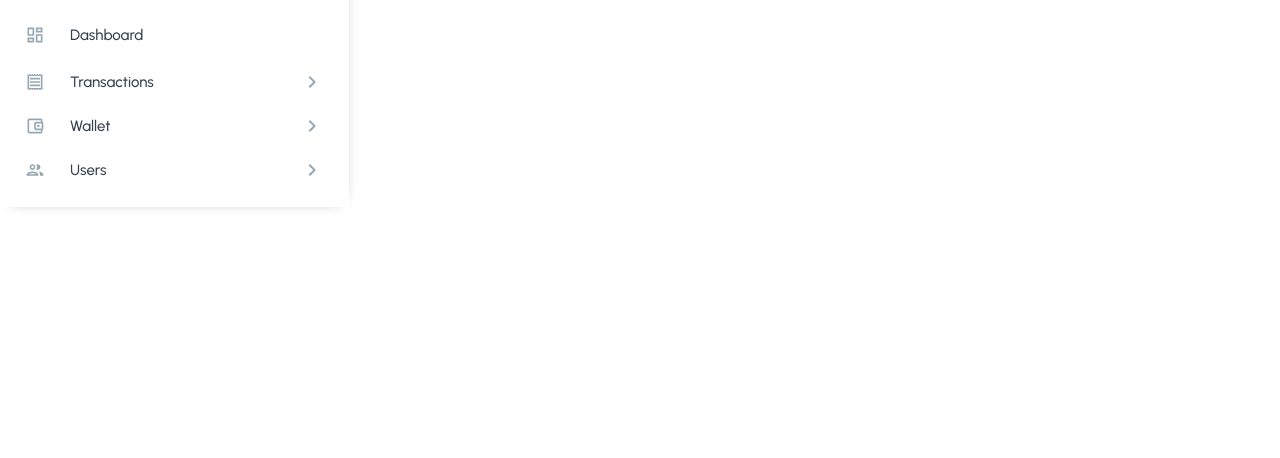
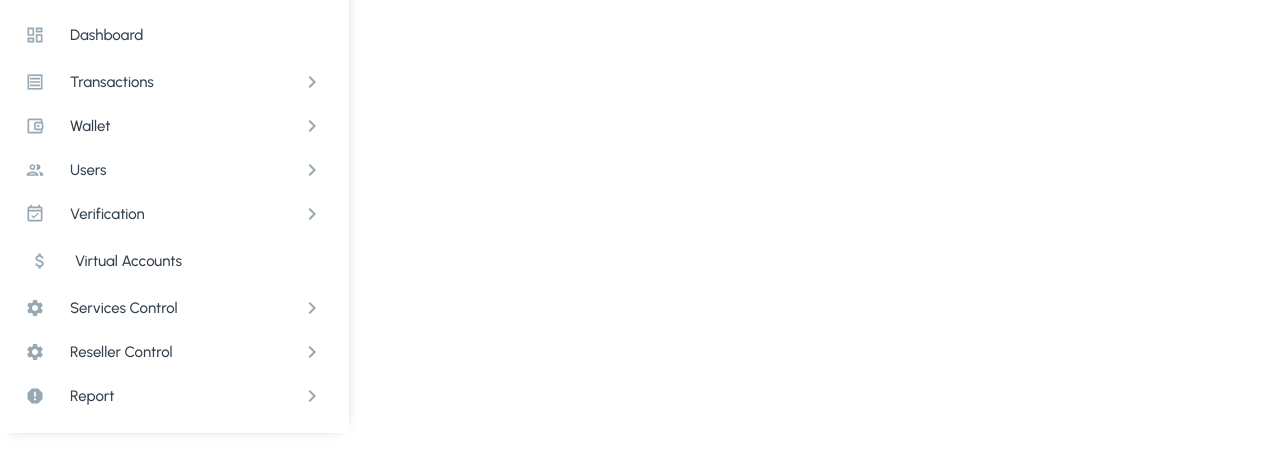
Before and after one commit to stivex001/MCD-Dashbord, a React (Create React App) app: page / in a window 1280 px wide. Shown: the part 305-763 px from the top of the page. Built offline with nearby package versions, Linux system fonts and the light colour scheme.

Commit message:
added styles to the sublinks

```diff
--- a/src/components/Linklist/LinkList.jsx
+++ b/src/components/Linklist/LinkList.jsx
@@ -1,14 +1,18 @@
 import {
   AccountBalanceWalletOutlined,
+  AttachMoney,
+  EventAvailableOutlined,
   GroupOutlined,
   KeyboardArrowDownOutlined,
   KeyboardArrowRightOutlined,
   ReceiptOutlined,
+  Report,
+  Settings,
 } from "@mui/icons-material";
 import { useState } from "react";
 import { Link } from "react-router-dom";
 import styled from "styled-components";
-import { transactions, Users, wallets } from "./data";
+import { reports, resellers, services, transactions, Users, verifications, wallets } from "./data";
 
 const Container = styled.div`
   display: flex;
@@ -34,11 +38,27 @@ const AccordionList = styled.div`
   gap: 20px;
   margin: 20px 40px;
 `;
+const UnListItem = styled.li`
+  display: flex;
+  align-items: center;
+  gap: 20px;
+  padding: 5px;
+  cursor: pointer;
+  border-radius: 10px;
+  font-size: 15px;
+  font-weight: 500;
+  color: #98a8b2;
+`;
 
 const LinkList = ({ icon, to, desc }) => {
   const [showTransactions, setShowTransactions] = useState(false);
   const [showWallets, setShowWallets] = useState(false);
   const [showUsers, setShowUsers] = useState(false);
+  const [showVerifications, setShowVerifications] = useState(false);
+  const [showServices, setShowServices] = useState(false);
+  const [showReseller, setShowReseller] = useState(false);
+  const [showReport, setShowReport] = useState(false);
+
 
   const handleTransClick = () => {
     setShowTransactions(!showTransactions);
@@ -49,6 +69,18 @@ const LinkList = ({ icon, to, desc }) => {
   };
   const handleUserClick = () => {
     setShowUsers(!showUsers);
+  };
+  const handleVerification = () => {
+    setShowVerifications(!showVerifications);
+  };
+  const handleService = () => {
+    setShowServices(!showServices);
+  };
+  const handleReseller = () => {
+    setShowReseller(!showReseller);
+  };
+  const handleReport = () => {
+    setShowReport(!showReport);
   };
 
   return (
@@ -148,6 +180,150 @@ const LinkList = ({ icon, to, desc }) => {
           ))}
         </AccordionList>
       )}
+
+      <ListItemWrapper>
+        <ListContent>
+          <EventAvailableOutlined
+            style={{
+              marginRight: "5px",
+              fontSize: "20px",
+              color: "#98a8b2",
+            }}
+          />
+          <Span>Verification</Span>
+        </ListContent>
+        {showVerifications ? (
+          <KeyboardArrowDownOutlined onClick={handleVerification} />
+        ) : (
+          <KeyboardArrowRightOutlined onClick={handleVerification} />
+        )}
+      </ListItemWrapper>
+
+      {showVerifications && (
+        <AccordionList>
+          {verifications.map((verification) => (
+            <Link
+              key={verification.id}
+              style={{ textDecoration: "none", color: "#6d6a71" }}
+              to={verification.to}
+            >
+              {verification.title}
+            </Link>
+          ))}
+        </AccordionList>
+      )}
+
+      <Link
+        style={{ textDecoration: "none", color: "inherit" }}
+        to="/virtual-accounts"
+      >
+        <UnListItem>
+          <AttachMoney
+            style={{
+              marginRight: "5px",
+              fontSize: "20px",
+              color: "#98a8b2",
+            }}
+          />
+          <Span>Virtual Accounts</Span>
+        </UnListItem>
+      </Link>
+
+      <ListItemWrapper>
+        <ListContent>
+          <Settings
+            style={{
+              marginRight: "5px",
+              fontSize: "20px",
+              color: "#98a8b2",
+            }}
+          />
+          <Span>Services Control</Span>
+        </ListContent>
+        {showServices ? (
+          <KeyboardArrowDownOutlined onClick={handleService} />
+        ) : (
+          <KeyboardArrowRightOutlined onClick={handleService} />
+        )}
+      </ListItemWrapper>
+
+      {showServices && (
+        <AccordionList>
+          {services.map((service) => (
+            <Link
+              key={service.id}
+              style={{ textDecoration: "none", color: "#6d6a71" }}
+              to={service.to}
+            >
+              {service.title}
+            </Link>
+          ))}
+        </AccordionList>
+      )}
+
+<ListItemWrapper>
+        <ListContent>
+          <Settings
+            style={{
+              marginRight: "5px",
+              fontSize: "20px",
+              color: "#98a8b2",
+            }}
+          />
+          <Span>Reseller Control</Span>
+        </ListContent>
+        {showReseller ? (
+          <KeyboardArrowDownOutlined onClick={handleReseller} />
+        ) : (
+          <KeyboardArrowRightOutlined onClick={handleReseller} />
+        )}
+      </ListItemWrapper>
+
+      {showReseller && (
+        <AccordionList>
+          {resellers.map((reseller) => (
+            <Link
+              key={reseller.id}
+              style={{ textDecoration: "none", color: "#6d6a71" }}
+              to={reseller.to}
+            >
+              {reseller.title}
+            </Link>
+          ))}
+        </AccordionList>
+      )}
+
+<ListItemWrapper>
+        <ListContent>
+          <Report
+            style={{
+              marginRight: "5px",
+              fontSize: "20px",
+              color: "#98a8b2",
+            }}
+          />
+          <Span>Report</Span>
+        </ListContent>
+        {showReport ? (
+          <KeyboardArrowDownOutlined onClick={handleReport} />
+        ) : (
+          <KeyboardArrowRightOutlined onClick={handleReport} />
+        )}
+      </ListItemWrapper>
+
+      {showReport && (
+        <AccordionList>
+          {reports.map((report) => (
+            <Link
+              key={report.id}
+              style={{ textDecoration: "none", color: "#6d6a71" }}
+              to={report.to}
+            >
+              {report.title}
+            </Link>
+          ))}
+        </AccordionList>
+      )}
     </Container>
   );
 };
--- a/src/components/Linklist/data.js
+++ b/src/components/Linklist/data.js
@@ -1,119 +1,245 @@
 export const transactions = [
   {
     id: 1,
-        title: 'Transaction History',
-        to: '/history'
+    title: "Transaction History",
+    to: "/history",
   },
   {
     id: 2,
-        title: 'Pending Transactions',
-        to: '/pending'
+    title: "Pending Transactions",
+    to: "/pending",
   },
   {
     id: 3,
-        title: 'General Market',
-        to: '/market'
+    title: "General Market",
+    to: "/market",
   },
   {
     id: 4,
-        title: 'Find Transaction',
-        to: '/find'
+    title: "Find Transaction",
+    to: "/find",
   },
   {
     id: 5,
-        title: 'Add Airtime Transaction',
-        to: '/airtime'
+    title: "Add Airtime Transaction",
+    to: "/airtime",
   },
   {
     id: 6,
-        title: 'Add Data Transaction',
-        to: '/add-data'
+    title: "Add Data Transaction",
+    to: "/add-data",
   },
   {
     id: 7,
-        title: 'Airtime Converter',
-        to: '/airtime-converter'
+    title: "Airtime Converter",
+    to: "/airtime-converter",
   },
   {
     id: 8,
-        title: 'Reverse Transaction',
-        to: '/reverse-transaction'
+    title: "Reverse Transaction",
+    to: "/reverse-transaction",
   },
   {
     id: 9,
-        title: 'P Charges',
-        to: '/charges'
+    title: "P Charges",
+    to: "/charges",
   },
-]
+];
 
 export const wallets = [
   {
     id: 1,
-        title: 'Credit User',
-        to: '/credit-user'
+    title: "Credit User",
+    to: "/credit-user",
   },
   {
     id: 2,
-        title: 'Wallet',
-        to: '/wallet'
+    title: "Wallet",
+    to: "/wallet",
   },
   {
     id: 3,
-        title: 'Withdrawal',
-        to: '/withdrawal'
+    title: "Withdrawal",
+    to: "/withdrawal",
   },
-
-]
+];
 
 export const Users = [
   {
     id: 1,
-        title: 'Users',
-        to: '/users'
+    title: "Users",
+    to: "/users",
   },
   {
     id: 2,
-        title: 'Search User(s)',
-        to: '/find-users'
+    title: "Search User(s)",
+    to: "/find-users",
   },
   {
     id: 3,
-        title: 'Agent Payment',
-        to: '/agent-payment'
+    title: "Agent Payment",
+    to: "/agent-payment",
   },
   {
     id: 4,
-        title: 'Login Attempts',
-        to: '/login-attempts'
+    title: "Login Attempts",
+    to: "/login-attempts",
   },
   {
     id: 5,
-        title: 'Agents',
-        to: '/agents'
+    title: "Agents",
+    to: "/agents",
   },
   {
     id: 6,
-        title: 'Resellers',
-        to: '/resellers'
+    title: "Resellers",
+    to: "/resellers",
   },
   {
     id: 7,
-        title: 'Pending Request',
-        to: '/pending-request'
+    title: "Pending Request",
+    to: "/pending-request",
   },
   {
     id: 8,
-        title: 'GM Blocked',
-        to: '/gm-block'
+    title: "GM Blocked",
+    to: "/gm-block",
   },
   {
     id: 9,
-        title: 'Dormant Users',
-        to: '/dormant-users'
+    title: "Dormant Users",
+    to: "/dormant-users",
+  },
+  {
+    id: 10,
+    title: "Referral Upgrade",
+    to: "/referral-upgrade",
+  },
+];
+
+export const verifications = [
+  {
+    id: 1,
+    title: "Server 1 Airtime",
+    to: "/server1",
+  },
+  {
+    id: 2,
+    title: "Server 1b Airtime",
+    to: "/server1b",
+  },
+  {
+    id: 3,
+    title: "Server 1 Data",
+    to: "/serverdt",
+  },
+  {
+    id: 4,
+    title: "Server 2",
+    to: "/server2",
+  },
+  {
+    id: 5,
+    title: "Server 3",
+    to: "/server3",
+  },
+  {
+    id: 6,
+    title: "Server 4",
+    to: "/server 4",
+  },
+  {
+    id: 7,
+    title: "Server 5",
+    to: "/server 5",
+  },
+  {
+    id: 8,
+    title: "Server 6",
+    to: "/server6",
   },
   {
     id: 9,
-        title: 'Referral Upgrade',
-        to: '/referral-upgrade'
+    title: "Server 8 Transactions",
+    to: "/server8",
   },
-]
+  {
+    id: 10,
+    title: "Server 10",
+    to: "/server10",
+  },
+  {
+    id: 11,
+    title: "Server 11",
+    to: "/server11",
+  },
+];
+
+export const services = [
+  {
+    id: 1,
+    title: "MTN Data Plans",
+    to: "/mtn",
+  },
+  {
+    id: 2,
+    title: "AIRTEL Data Plans",
+    to: "/airtel",
+  },
+  {
+    id: 3,
+    title: "GLO Data Plans",
+    to: "/glo",
+  },
+  {
+    id: 4,
+    title: "9MOBILE Data Plans",
+    to: "/9mobile",
+  },
+  {
+    id: 5,
+    title: "TV Plans",
+    to: "/tv-plans",
+  },
+  {
+    id: 6,
+    title: "Electricity Control",
+    to: "/electricity",
+  },
+];
+
+export const resellers = [
+  {
+    id: 1,
+    title: "Airtime Control",
+    to: "/airtime-control",
+  },
+  {
+    id: 2,
+    title: "Data Plans",
+    to: "/data-control",
+  },
+  {
+    id: 3,
+    title: "TV Plans",
+    to: "/tv-control",
+  },
+];
+
+export const reports = [
+    {
+      id: 1,
+      title: "Yearly Report",
+      to: "/yearly-report",
+    },
+    {
+      id: 2,
+      title: "Montly Report",
+      to: "/monthly-report",
+    },
+    {
+      id: 3,
+      title: "Daily Report",
+      to: "/daily-report",
+    },
+  ];
```
Lines whose indentation alone changed are shown as unchanged.
